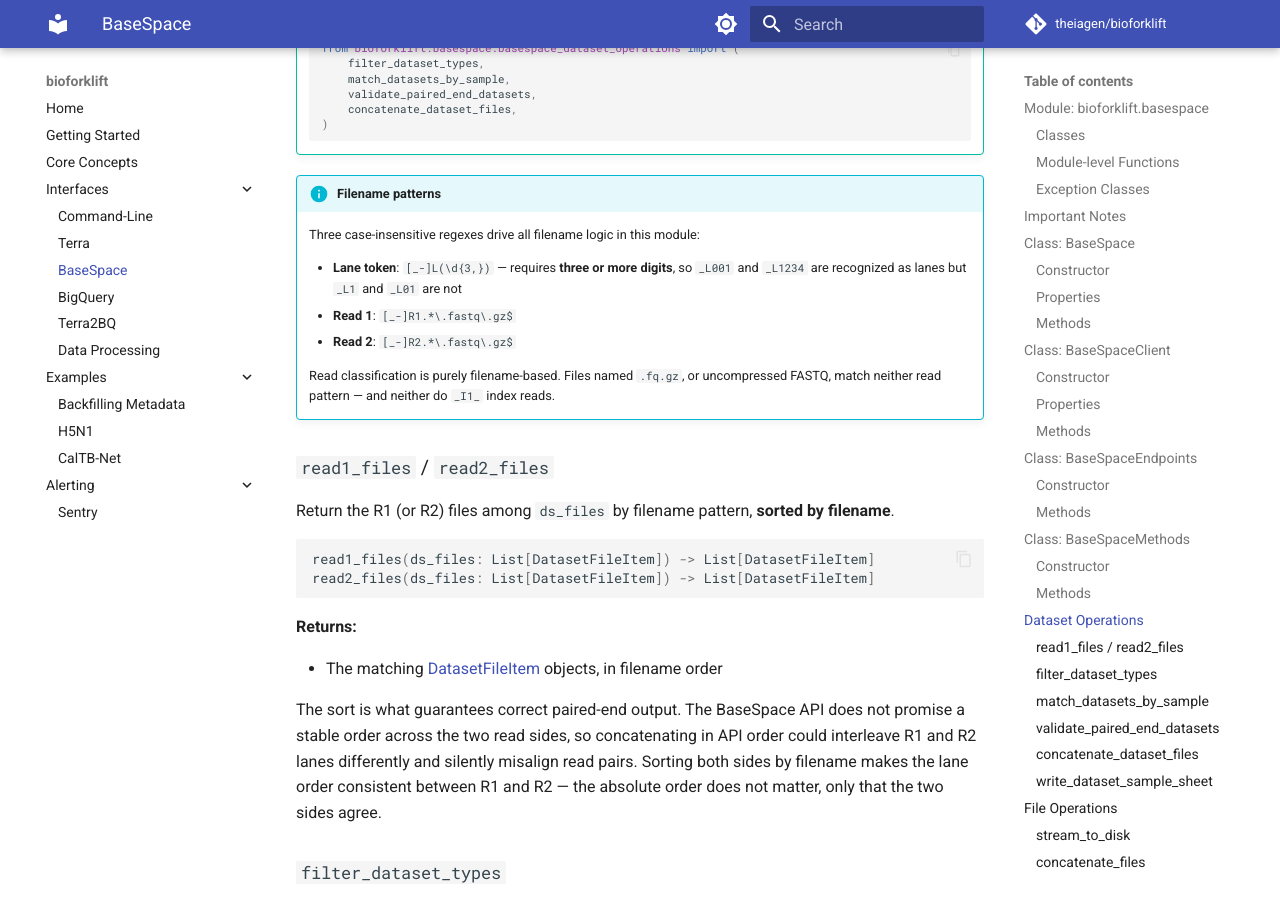
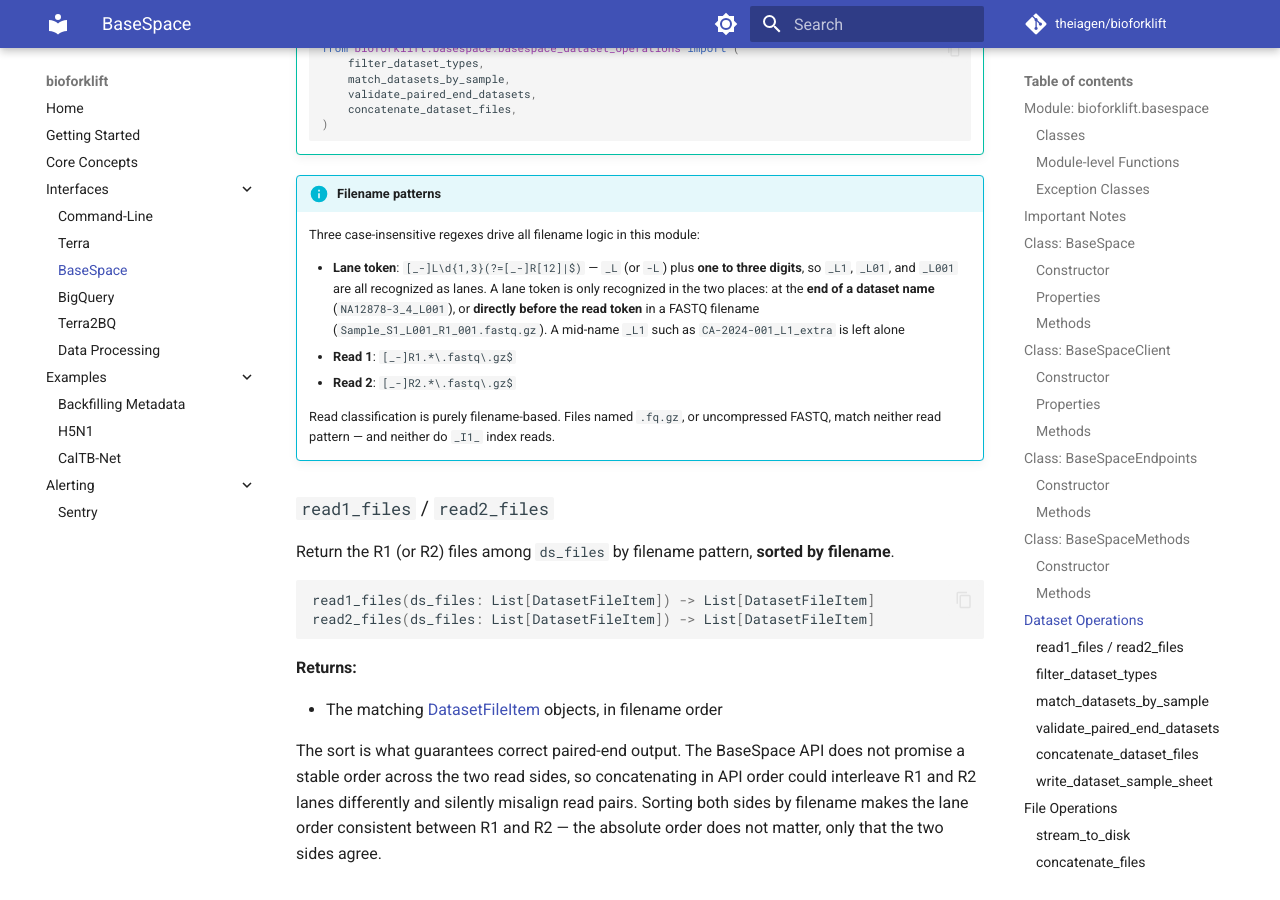
Before and after one commit to theiagen/bioforklift, an MkDocs documentation site: the page built from docs/interfaces/basespace_interface.md, in a window 1280 px wide and 900 px high, scrolled down 17402 px. Built offline with MkDocs 1.6.1 and Material for MkDocs 9.7.7, drawn with Linux system fonts in a browser that asks for light colours; comment, search, counter and statistics services are not loaded.

Commit message:
Update `_LANE_PATTERN` documentation

```diff
--- a/docs/interfaces/basespace_interface.md
+++ b/docs/interfaces/basespace_interface.md
@@ -671,7 +671,7 @@ These are pure functions that decide *what* to download and *how* to group it: r
 !!! info "Filename patterns"
     Three case-insensitive regexes drive all filename logic in this module:
 
-    - **Lane token**: `[_-]L(\d{3,})` — requires **three or more digits**, so `_L001` and `_L1234` are recognized as lanes but `_L1` and `_L01` are not
+    - **Lane token**: `[_-]L\d{1,3}(?=[_-]R[12]|$)` — `_L` (or `-L`) plus **one to three digits**, so `_L1`, `_L01`, and `_L001` are all recognized as lanes. A lane token is only recognized in the two places: at the **end of a dataset name** (`NA12878-3_4_L001`), or **directly before the read token** in a FASTQ filename (`Sample_S1_L001_R1_001.fastq.gz`). A mid-name `_L1` such as `CA-2024-001_L1_extra` is left alone
     - **Read 1**: `[_-]R1.*\.fastq\.gz$`
     - **Read 2**: `[_-]R2.*\.fastq\.gz$`
 
@@ -1205,7 +1205,7 @@ Expand the sections below to see common issues and their solutions.
 
     - Run [`build_sample_sheet`](#build_sample_sheet) first and use the `dataset_name` column — sample names in a sample sheet or LIMS often differ from BaseSpace dataset names
     - If the datasets are lane-split (`MySample_L001`, `MySample_L002`, ...) and you are requesting the lane-less name, pass `group_by_lane=True`
-    - The lane pattern requires **three or more digits**, so `_L001` is recognized as a lane token but `_L1` is not. A `_L1`-suffixed name must be requested exactly as it appears
+    - The lane pattern allows **one to three digits**, so `_L1`, `_L01`, and `_L001` are all recognized as lane tokens, but `_L0001` and `_L1234` are not. A name ending in a longer `_L####` is treated as an ordinary sample name and must be requested exactly as it appears
     - If you see a warning that siblings exist but will not be grouped, a dataset matched your name *exactly* while `_L###` siblings also exist. The exact match wins — request the lane-less name against a collection without the exact-match dataset, or request each lane individually
 
 ??? question "BaseSpaceMissingReadError on data that looks fine"
```
